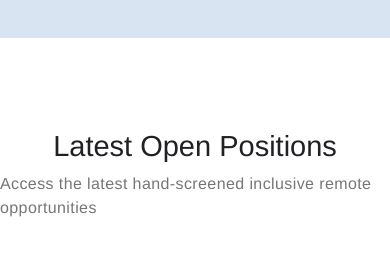
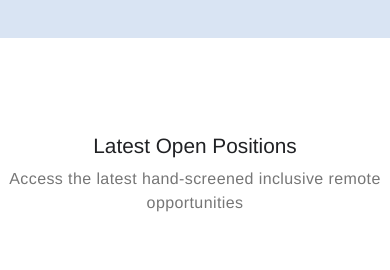
Before and after one commit to c4928315/project002, a React (Create React App) app: page / in a window 390 px wide. Shown: the part 860-1130 px from the top of the page. Built offline with nearby package versions, Linux system fonts and the light colour scheme; no server answers.

Commit message:
on my way

```diff
--- a/src/Components/OpenJobs/openJobs.css
+++ b/src/Components/OpenJobs/openJobs.css
@@ -81,4 +81,16 @@
         width: 90%;
         margin: 0 auto;
     }
+
+    .openPositionsHeader h2{
+        font-size: 1.3em;
+    }
+
+    .openPositionsSubheader{
+        width: 100%;
+    }
+
+    .openPositionsSubheader p{
+        text-align: center;
+    }
   }
```
